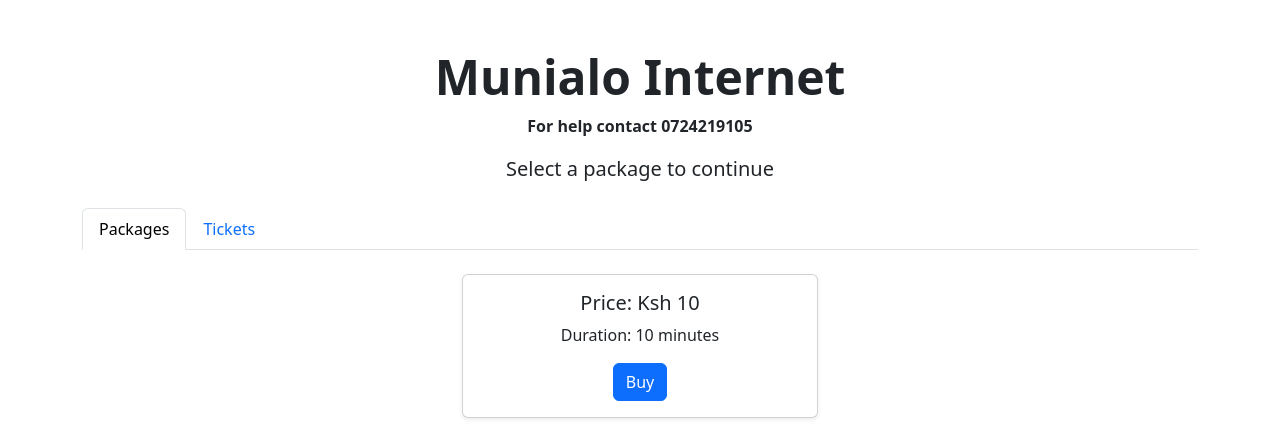
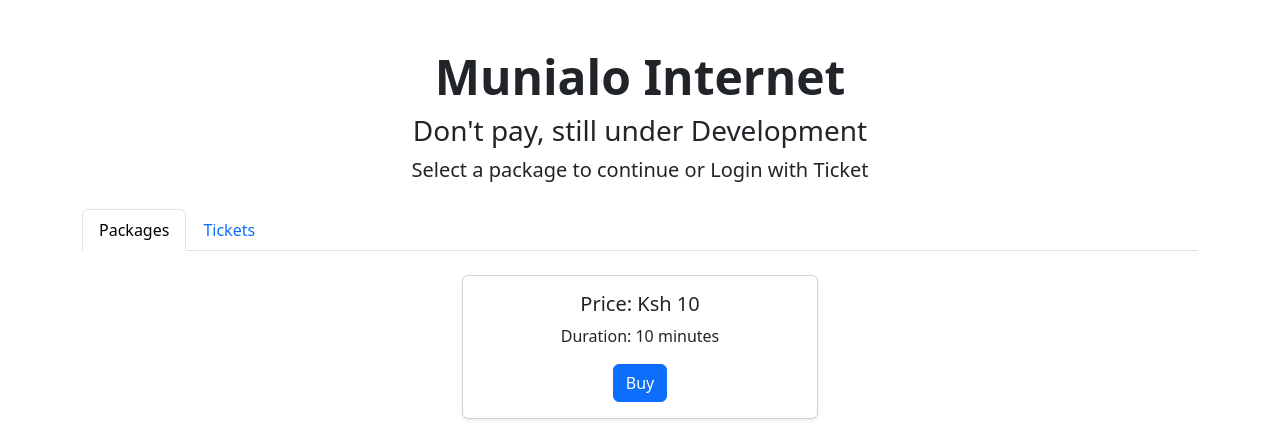
Before and after one commit to jose-oyuko/mikrotik, a Django app: page /2/ in a window 1280 px wide. Shown: the top 425 px of the page. Run offline with Django 5.2, Linux system fonts and the light colour scheme; some libraries are stand-ins or nearby versions.

Commit message:
fixed redirecting error in tickets

```diff
--- a/mikrotikapp/static/captive_portal/js/tickets.js
+++ b/mikrotikapp/static/captive_portal/js/tickets.js
@@ -10,8 +10,8 @@ function toggleLoading(show) {
   }
 }
 
-// display messages
-function displayMessage(message, type = "infor") {
+// Display messages
+function displayMessage(message, type = "info") {
   const messageBox = document.getElementById("responseMessage");
   if (messageBox) {
     messageBox.innerHTML = `<div class="alert alert-${type}" role="alert">${message}</div>`;
@@ -32,7 +32,12 @@ function initializeTickets() {
   }
 }
 
-function handleTicketLogin(event) {
+// ✅ Add this sleep function (returns a Promise)
+function sleep(ms) {
+  return new Promise((resolve) => setTimeout(resolve, ms));
+}
+
+async function handleTicketLogin(event) {
   event.preventDefault();
   const formData = new FormData(event.target);
   const ticketData = {
@@ -45,14 +50,16 @@ function handleTicketLogin(event) {
   console.log("Sending ticket validation request:", ticketData);
   toggleLoading(true);
   clearMessage();
-  fetch("/api/tickets/validate/", {
+
+  try {
+    const res = await fetch("/api/tickets/validate/", {
       method: "POST",
       headers: {
         "Content-Type": "application/json",
       },
       body: JSON.stringify(ticketData),
-  })
-    .then(async (res) => {
+    });
+
     toggleLoading(false);
     const data = await res.json();
 
@@ -60,17 +67,18 @@ function handleTicketLogin(event) {
       displayMessage(data.message || "Login successful!", "success");
       await sleep(3000);
       clearMessage();
-        window.location.href = "www.google.com";
+      // ✅ Ensure full URL with protocol
+      window.location.href = "https://www.google.com";
     } else {
+      console.log("Login failed:", data);
       displayMessage(
         data.message || "Login failed. Please try again.",
         "danger"
       );
     }
-    })
-    .catch((err) => {
+  } catch (err) {
     toggleLoading(false);
     console.error("Login error:", err);
     displayMessage("Something went wrong. Please try again later.", "danger");
-    });
   }
+}
--- a/mikrotikapp/templates/captive_portal/packages.html
+++ b/mikrotikapp/templates/captive_portal/packages.html
@@ -15,13 +15,13 @@
     <div class="container my-5">
       <div class="text-center mb-4">
         <h1 class="display-5 fw-bold">Munialo Internet</h1>
-        <!-- <h3>Don't pay, still under Development</h3> -->
-        <p class="fw-semibold">For help contact 0724219105</p>
+        <h3>Don't pay, still under Development</h3>
+        <!-- <p class="fw-semibold">For help contact 0724219105</p> -->
         <!-- <p class="text-muted">
           after connecting, visit
           <a href="http://munialo.net/status">munialo.net</a> to check status
         </p> -->
-        <p class="lead">Select a package to continue</p>
+        <p class="lead">Select a package to continue or Login with Ticket</p>
       </div>
       <!-- Response message -->
       <div id="responseMessage" class="mt-3"></div>
```
Lines whose indentation alone changed are shown as unchanged.
